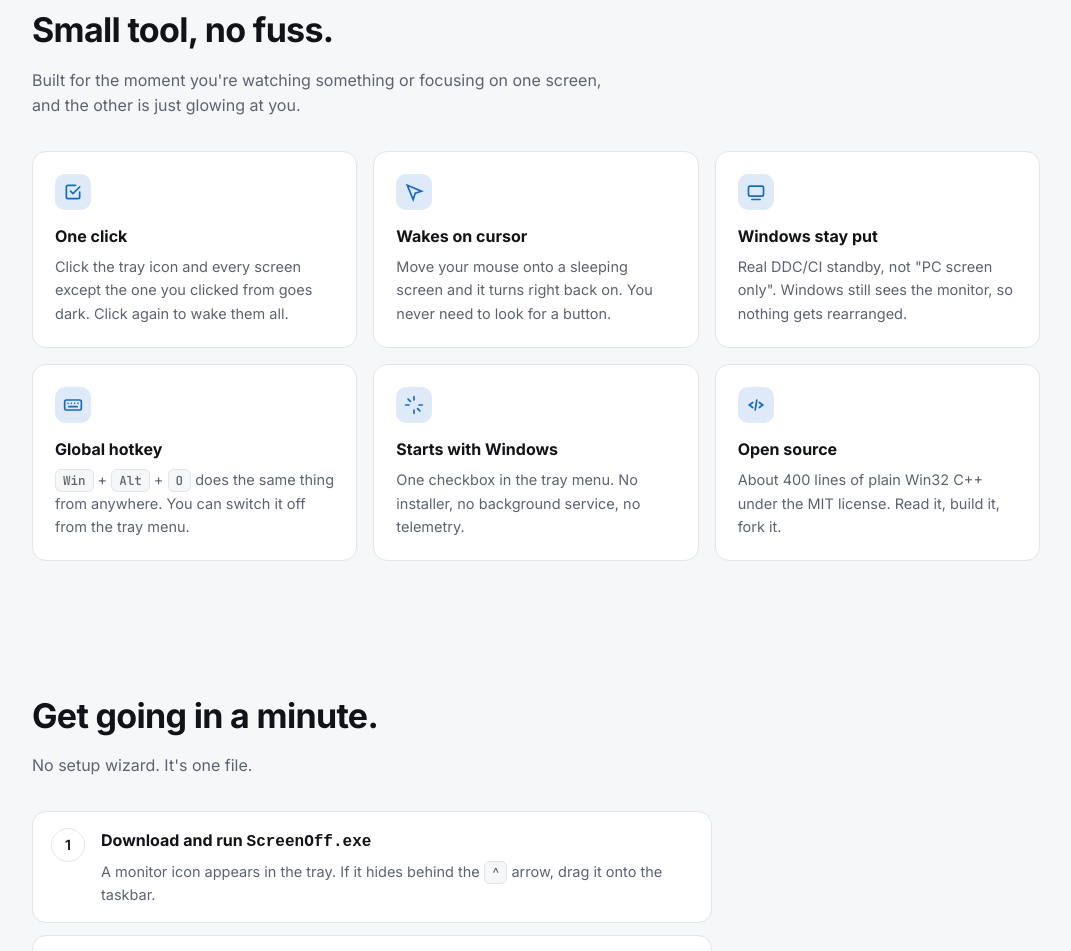
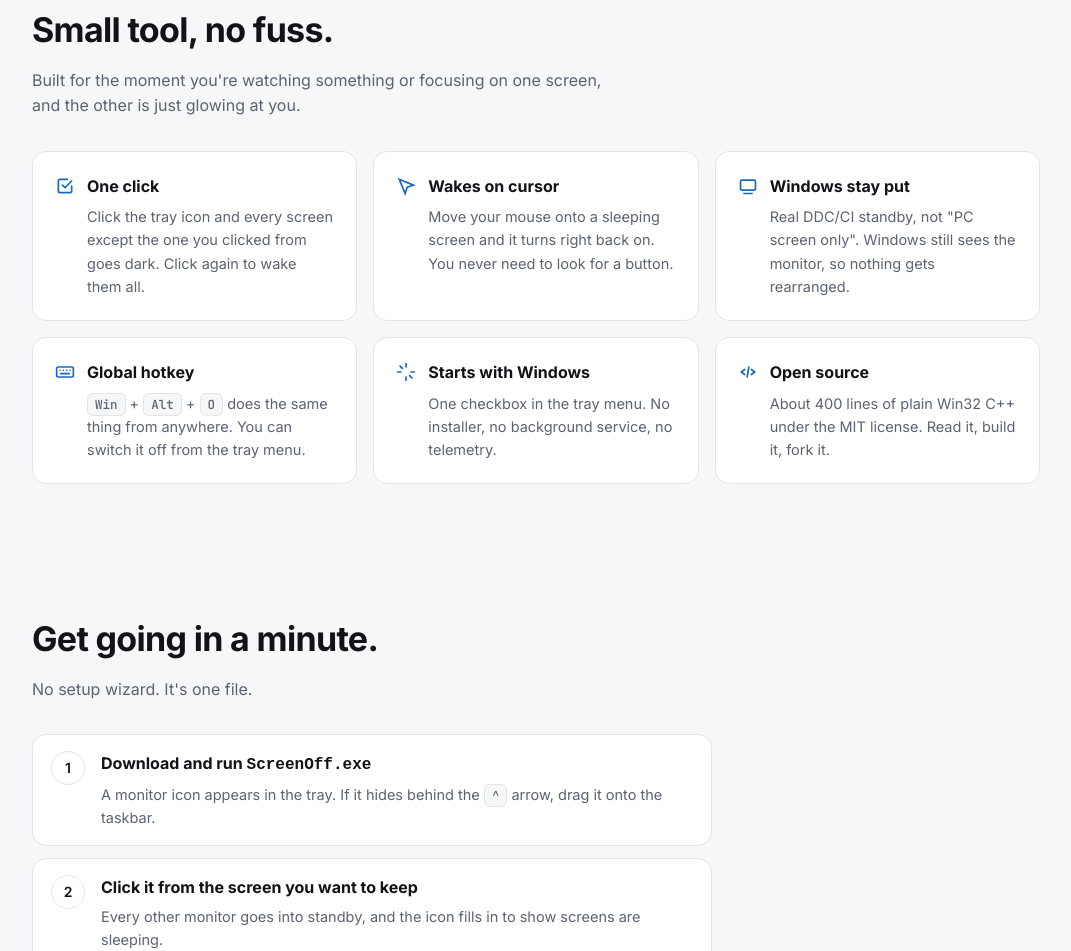
Before and after one commit to eduard-lt/ScreenOff, a plain HTML site: page docs/index.html in a window 1280 px wide. Shown: the part 984-1935 px from the top of the page, without its empty margins (104-1175 px from the left). Drawn offline with Linux system fonts and the light colour scheme.

Commit message:
Page: inline feature icons beside headings
Co-Authored-By: Claude Opus 5.5 <noreply@anthropic.com>

```diff
--- a/docs/index.html
+++ b/docs/index.html
@@ -129,14 +129,12 @@
   .card {
     background: var(--bg-raised); border: 1px solid var(--line); border-radius: var(--radius);
     padding: 22px;
+    display: grid; grid-template-columns: 20px 1fr; column-gap: 12px; align-content: start;
   }
-  .card .ic {
-    width: 36px; height: 36px; border-radius: 10px; display: grid; place-items: center;
-    background: color-mix(in srgb, var(--accent) 14%, transparent); color: var(--accent); margin-bottom: 14px;
-  }
-  .card .ic svg { width: 20px; height: 20px; }
+  .card .ic { color: var(--accent); padding-top: 2px; }
+  .card .ic svg { width: 20px; height: 20px; display: block; }
   .card h3 { margin: 0 0 6px; font-size: 16px; }
-  .card p { margin: 0; color: var(--muted); font-size: 14.5px; }
+  .card p { margin: 0; color: var(--muted); font-size: 14.5px; grid-column: 2; }
 
   .steps { counter-reset: s; display: grid; gap: 12px; max-width: 680px; }
   .step {
```
